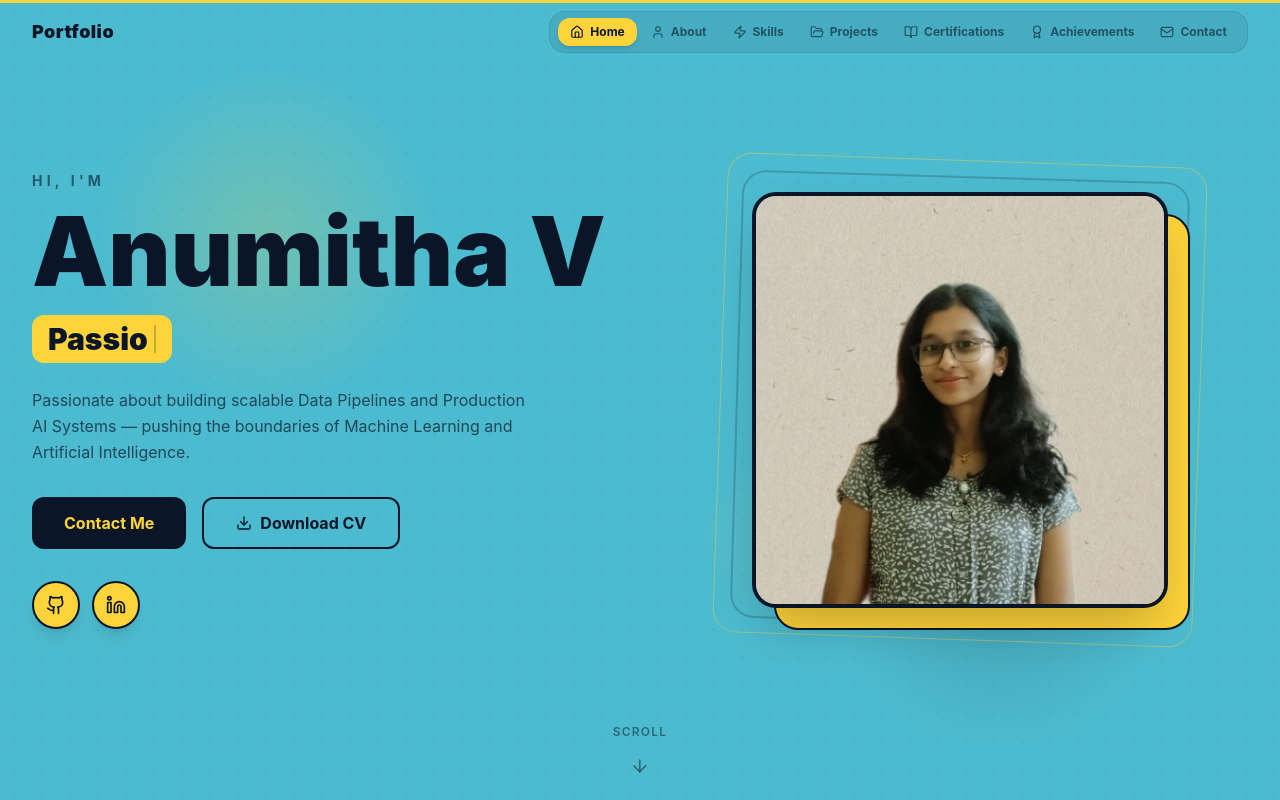
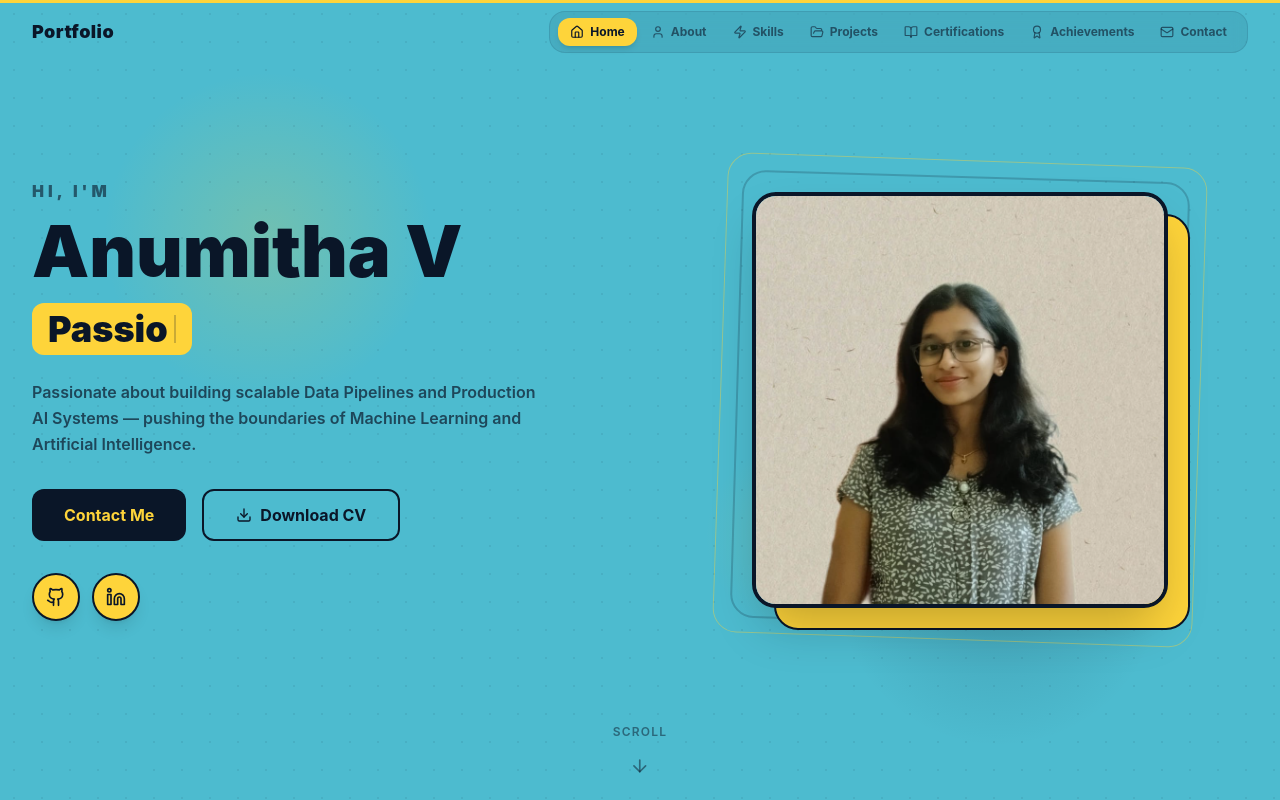
Before and after one commit to anumitha21/My-Portfolio, a React (Vite) app: page / in a window 1280 px wide. Shown: the top 800 px of the page. Built offline with nearby package versions, Linux system fonts and the light colour scheme.

Commit message:
commited final changes

```diff
--- a/src/app/components/Hero.tsx
+++ b/src/app/components/Hero.tsx
@@ -65,7 +65,7 @@ export function Hero() {
           {/* Left */}
           <div className="order-2 lg:order-1">
             <motion.p
-              className="text-[#0a1628]/60 text-sm font-bold mb-3 tracking-[0.3em] uppercase"
+              className="text-[#0a1628]/60 text-base font-black mb-3 tracking-[0.25em] uppercase"
               initial={{ opacity: 0, y: 30 }}
               animate={{ opacity: 1, y: 0 }}
               transition={{ duration: 0.6, delay: 0.1 }}
@@ -74,7 +74,7 @@ export function Hero() {
             </motion.p>
 
             <motion.h1
-              className="text-6xl sm:text-7xl lg:text-8xl font-black text-[#0a1628] mb-4 leading-none"
+              className="text-5xl sm:text-6xl lg:text-7xl font-black text-[#0a1628] mb-4 leading-none"
               initial={{ opacity: 0, y: 40 }}
               animate={{ opacity: 1, y: 0 }}
               transition={{ duration: 0.7, delay: 0.2 }}
@@ -88,7 +88,7 @@ export function Hero() {
               animate={{ opacity: 1, y: 0 }}
               transition={{ duration: 0.6, delay: 0.35 }}
             >
-              <span className="bg-[#FED43A] text-[#0a1628] font-black text-2xl sm:text-3xl px-4 py-1.5 rounded-xl inline-flex items-center gap-1">
+              <span className="bg-[#FED43A] text-[#0a1628] font-black text-3xl sm:text-4xl px-4 py-1.5 rounded-xl inline-flex items-center gap-1">
                 {displayed}
                 <motion.span
                   animate={{ opacity: [1, 0] }}
@@ -99,7 +99,7 @@ export function Hero() {
             </motion.div>
 
             <motion.p
-              className="text-[#0a1628]/70 mb-8 max-w-lg leading-relaxed text-base"
+              className="text-[#0a1628]/70 mb-8 max-w-lg leading-relaxed text-base font-medium"
               initial={{ opacity: 0, y: 20 }}
               animate={{ opacity: 1, y: 0 }}
               transition={{ duration: 0.6, delay: 0.45 }}
```
